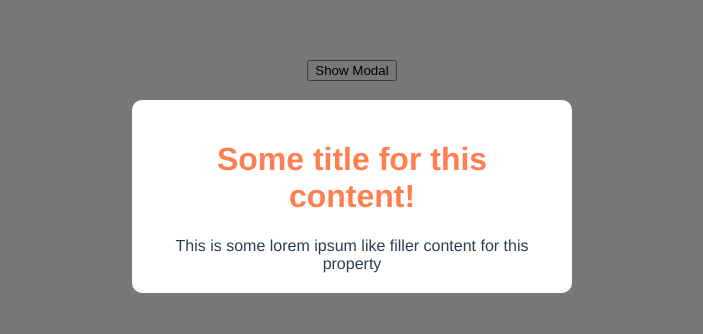
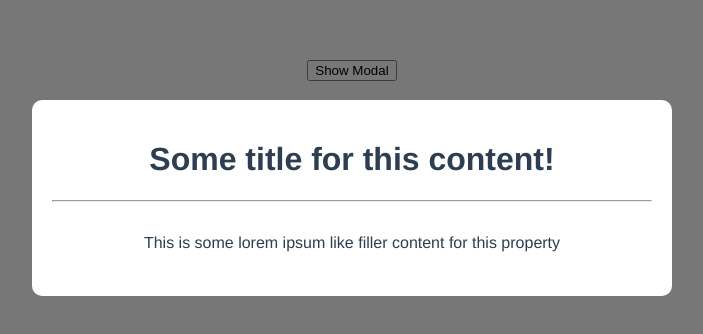
Before and after one commit to KayasO/vue-ui-components, a Vue app: page / in a window 1280 px wide. Both pictures are taken after a click on the button "Show Modal". Shown: the top 334 px of the page, without its empty margins (288-991 px from the left). Built offline with nearby package versions, Linux system fonts and the light colour scheme.

Commit message:
Changed modal content properties to a slot

```diff
--- a/src/App.vue
+++ b/src/App.vue
@@ -1,7 +1,11 @@
 <template>
   <button @click="toggleShowModal()">Show Modal</button>
   <div v-if="showModal">
-    <Modal :title="title" :content="content" @closeModal="toggleShowModal()" />
+    <Modal @closeModal="toggleShowModal()">
+      <h1>{{ title }}</h1>
+      <hr />
+      <p>{{ content }}</p>
+    </Modal>
   </div>
 </template>
 
@@ -37,4 +41,7 @@ export default {
   color: #2c3e50;
   margin-top: 60px;
 }
+.modal p {
+  padding: 1.5em 0;
+}
 </style>
--- a/src/components/Modal.vue
+++ b/src/components/Modal.vue
@@ -1,15 +1,13 @@
 <template>
   <div class="backdrop" @click.self="closeModal()">
     <div class="modal">
-      <h1>{{ title }}</h1>
-      <p>{{ content }}</p>
+      <slot />
     </div>
   </div>
 </template>
 
 <script>
 export default {
-  props: ['title', 'content'],
   methods: {
     closeModal() {
       this.$emit('closeModal');
@@ -23,7 +21,7 @@ h1 {
   color: coral;
 }
 .modal {
-  width: 400px;
+  max-width: 600px;
   padding: 20px;
   margin: 100px auto;
   background: white;
```
